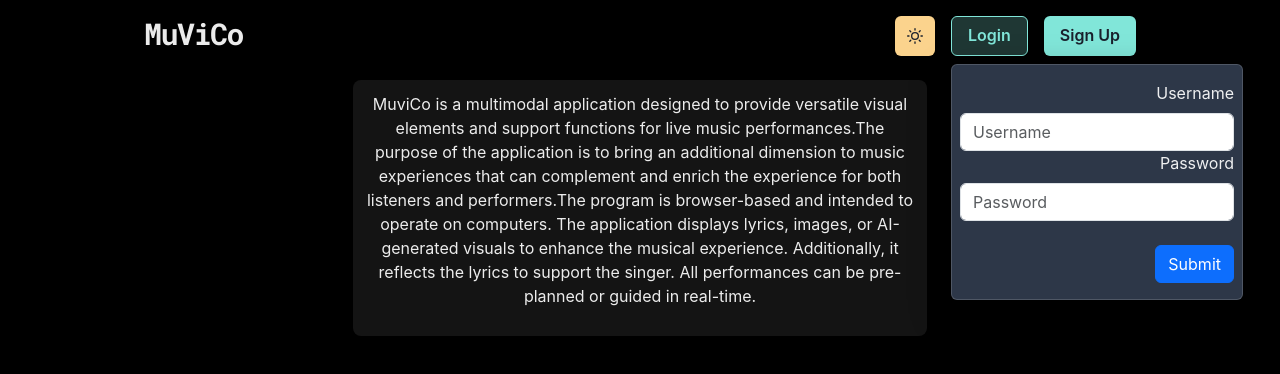
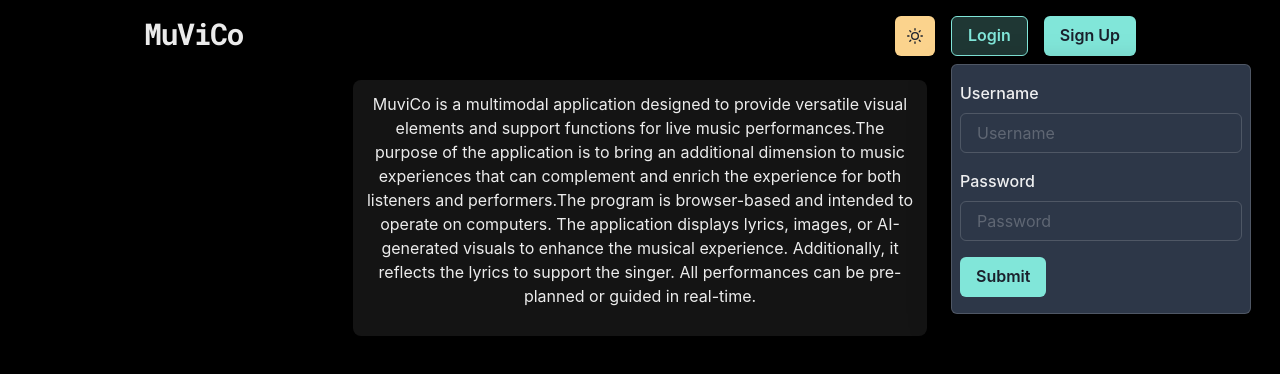
Before and after one commit to MuViCo/MuViCo, a React (Vite) app: page / in a window 1280 px wide. Both pictures are taken after a click on the button "Login". Shown: the top 374 px of the page. Built offline with nearby package versions, Linux system fonts and the light colour scheme.

Commit message:
deleted formik and bootstrap and fixed some ui things

```diff
--- a/src/client/components/homepage/index.jsx
+++ b/src/client/components/homepage/index.jsx
@@ -1,13 +1,14 @@
 import { Container, SimpleGrid, Button } from "@chakra-ui/react"
 import { useNavigate } from "react-router-dom"
-import { useState, useEffect } from "react"
+import { useState, useEffect, useRef } from "react" // Add useRef
 import presentationService from "../../services/presentations"
 import PresentationForm from "./presentationform"
 import Togglable from "../utils/Togglable"
 
 const HomePage = ({ user }) => {
   const [presentations, setPresentations] = useState([])
-  const navigate = useNavigate() // Add useNavigate hook
+  const navigate = useNavigate()
+  const togglableRef = useRef(null) // Create a ref for Togglable component
 
   useEffect(() => {
     presentationService
@@ -36,6 +37,10 @@ const HomePage = ({ user }) => {
     navigate("/connections")
   }
 
+  const handleCancel = () => {
+    togglableRef.current.toggleVisibility()
+  }
+
   return (
     <Container maxW="container.lg">
       <div>
@@ -44,13 +49,12 @@ const HomePage = ({ user }) => {
             <h2>Admin controls</h2>
             <SimpleGrid columns={[1, 2, 3]} mb={100} gap={6}>
               <Button onClick={() => navigate("/users")}>All users</Button>
-              {/* <Button onClick={() => navigate("/media")}>All media</Button> */}
             </SimpleGrid>
           </>
         )}
         <SimpleGrid columns={[1, 2, 3]} gap={1}>
-          <Togglable buttonLabel="new presentation" exitLabel="cancel">
-            <PresentationForm createPresentation={createPresentation} />
+          <Togglable buttonLabel="new presentation" exitLabel="cancel" ref={togglableRef}>
+            <PresentationForm createPresentation={createPresentation} onCancel={handleCancel} />
           </Togglable>
           <Button onClick={() => handleConnectionsClick()}>Connections</Button>
         </SimpleGrid>
--- a/src/client/components/homepage/presentationform.jsx
+++ b/src/client/components/homepage/presentationform.jsx
@@ -1,9 +1,9 @@
 import { useState } from "react"
 import {
-  FormControl, FormLabel, Input, Button, Box,
+  FormControl, FormLabel, Input, Button, Box, Flex,
 } from "@chakra-ui/react"
 
-const PresentationForm = ({ createPresentation }) => {
+const PresentationForm = ({ createPresentation, onCancel }) => {
   const [name, setName] = useState("")
 
   const addPresentation = (event) => {
@@ -27,7 +27,10 @@ const PresentationForm = ({ createPresentation }) => {
             onChange={({ target }) => setName(target.value)}
           />
         </FormControl>
+        <Flex align="center" mt={2}>
           <Button id='create-button' type="submit">create</Button>
+          <Button variant="outline" ml={2} onClick={onCancel}>cancel</Button>
+        </Flex>
       </form>
     </Box>
   )
--- a/src/client/components/navbar/Login.jsx
+++ b/src/client/components/navbar/Login.jsx
@@ -1,55 +1,95 @@
-import { Form, Formik, Field } from "formik"
-import { Form as BootstrapForm, Button } from "react-bootstrap"
-import { useState } from "react"
-import Error from "./Error"
-
+import { useState, useRef } from "react"
+import {
+  Button, FormControl, FormLabel, Input, Container, Box,
+} from "@chakra-ui/react"
 import presentationService from "../../services/presentations"
 import loginService from "../../services/login"
+import Error from "./Error"
+import { SignUpForm } from "./SignUp"
 
 const initialValues = {
   username: "",
   password: "",
 }
 
-export const LoginForm = ({ onSubmit, error }) => (
+export const LoginForm = ({ onSubmit, error }) => {
+  const [formData, setFormData] = useState(initialValues)
+  const [submissionError, setSubmissionError] = useState(null)
+  const usernameRef = useRef(null)
+  const passwordRef = useRef(null)
+
+  const handleChange = (e) => {
+    const { name, value } = e.target
+    setFormData({ ...formData, [name]: value })
+  }
+
+  const handleSubmit = async (e) => {
+    e.preventDefault()
+    try {
+      await onSubmit(formData)
+    } catch (errorjoku) {
+      console.log(error)
+      setSubmissionError(error.response.data.error)
+    }
+  }
+
+  const handleUsernameKeyDown = (e) => {
+    if (e.key === "Enter" || e.key === "Tab") {
+      e.preventDefault()
+      passwordRef.current.focus()
+    }
+  }
+
+  const handlePasswordKeyDown = (e) => {
+    if (e.key === "Enter") {
+      e.preventDefault()
+      handleSubmit(e)
+    }
+  }
+
+  return (
     <>
-    <Formik initialValues={initialValues} onSubmit={onSubmit}>
-      {({ handleSubmit }) => (
-        <Form>
-          <BootstrapForm.Group>
-            <BootstrapForm.Label htmlFor="username">
-              Username
-            </BootstrapForm.Label>
-            <Field
+      <form onSubmit={handleSubmit}>
+        <FormControl>
+          <FormLabel htmlFor="username">Username</FormLabel>
+          <Input
             id="username"
             type="text"
             name="username"
             placeholder="Username"
-              as={BootstrapForm.Control}
+            value={formData.username}
+            onChange={handleChange}
+            ref={usernameRef}
+            onKeyDown={handleUsernameKeyDown}
           />
-          </BootstrapForm.Group>
-          <BootstrapForm.Group>
-            <BootstrapForm.Label htmlFor="password">
-              Password
-            </BootstrapForm.Label>
-            <Field
+        </FormControl>
+        <FormControl mt={4} mb={0}>
+          <FormLabel htmlFor="password">Password</FormLabel>
+          <Input
             id="password"
             type="password"
             name="password"
             placeholder="Password"
-              as={BootstrapForm.Control}
+            value={formData.password}
+            onChange={handleChange}
+            ref={passwordRef}
+            onKeyDown={handlePasswordKeyDown}
           />
-          </BootstrapForm.Group>
-          <br />
-          <Button variant="primary" type="submit">
+        </FormControl>
+        <Container mt={4}>
+          <Box textAlign="justify">
+          </Box>
+        </Container>
+        <Box mt={4} display="flex" justifyContent="flex-start">
+          <Button colorScheme="teal" type="submit">
             Submit
           </Button>
-        </Form>
-      )}
-    </Formik>
-    <Error error={error} />
+        </Box>
+      </form>
+      <Error error={submissionError || error} />
     </>
   )
+}
 
 const Login = ({ onLogin }) => {
   const [error, setError] = useState(null)
@@ -59,9 +99,10 @@ const Login = ({ onLogin }) => {
       const user = await loginService.login({ username, password })
       window.localStorage.setItem("user", JSON.stringify(user))
       onLogin(user)
-    } catch (e) {
-      console.log(e)
-      setError(e.response.data.error)
+    } catch (errorjoku) {
+      console.log(error)
+      setError(error.response.data.error)
+      throw error
     }
   }
 
--- a/src/client/components/navbar/SignUp.jsx
+++ b/src/client/components/navbar/SignUp.jsx
@@ -1,10 +1,8 @@
-import {
-  Form, Formik, Field, ErrorMessage,
-} from "formik"
-import { Form as BootstrapForm, Button } from "react-bootstrap"
 import { useState } from "react"
 import * as yup from "yup"
-import { Container, Box, Link } from "@chakra-ui/react"
+import {
+  Container, Box, Link, Button, FormControl, FormLabel, Input,
+} from "@chakra-ui/react"
 import Error from "./Error"
 import signupService from "../../services/signup"
 import loginService from "../../services/login"
@@ -31,71 +29,83 @@ const validationSchema = yup.object().shape({
     .required("Password confirmation is required"),
 })
 
-export const SignUpForm = ({ onSubmit, error }) => (
+export const SignUpForm = ({ onSubmit, error }) => {
+  const [formData, setFormData] = useState(initialValues)
+  const [formErrors, setFormErrors] = useState({})
+
+  const handleChange = (e) => {
+    const { name, value } = e.target
+    setFormData({ ...formData, [name]: value })
+  }
+
+  const handleSubmit = async (e) => {
+    e.preventDefault()
+    try {
+      await validationSchema.validate(formData, { abortEarly: false })
+      await onSubmit(formData)
+    } catch (validationErrors) {
+      const errors = {}
+      validationErrors.inner.forEach((problemosss) => {
+        errors[error.path] = error.message
+      })
+      setFormErrors(errors)
+    }
+  }
+
+  return (
     <>
-    <Formik
-      initialValues={initialValues}
-      onSubmit={onSubmit}
-      validationSchema={validationSchema}
-    >
-      {({ handleSubmit }) => (
-        <Form>
-          <BootstrapForm.Group>
-            <BootstrapForm.Label htmlFor="username">
-              Username
-            </BootstrapForm.Label>
-            <Field
+      <form onSubmit={handleSubmit}>
+        <FormControl>
+          <FormLabel htmlFor="username">Username</FormLabel>
+          <Input
             id="username"
             type="text"
             name="username"
             placeholder="Username"
-              as={BootstrapForm.Control}
+            value={formData.username}
+            onChange={handleChange}
           />
-          </BootstrapForm.Group>
-          <ErrorMessage
-            name="username"
-            component="div"
-            className="alert alert-danger"
-          />
-          <BootstrapForm.Group>
-            <BootstrapForm.Label htmlFor="password">
-              Password
-            </BootstrapForm.Label>
-            <Field
+          {formErrors.username && (
+            <div className="alert alert-danger">{formErrors.username}</div>
+          )}
+        </FormControl>
+
+        <FormControl mt={4}>
+          <FormLabel htmlFor="password">Password</FormLabel>
+          <Input
             id="password"
             type="password"
             name="password"
             placeholder="Password"
-              as={BootstrapForm.Control}
+            value={formData.password}
+            onChange={handleChange}
           />
-          </BootstrapForm.Group>
-          <ErrorMessage
-            name="password"
-            component="div"
-            className="alert alert-danger"
-          />
+          {formErrors.password && (
+            <div className="alert alert-danger">{formErrors.password}</div>
+          )}
+        </FormControl>
 
-          <BootstrapForm.Group>
-            <BootstrapForm.Label htmlFor="password_confirmation">
-              Confirm Password
-            </BootstrapForm.Label>
-            <Field
+        <FormControl mt={4}>
+          <FormLabel htmlFor="password_confirmation">Confirm Password</FormLabel>
+          <Input
             id="password_confirmation"
             type="password"
             name="password_confirmation"
             placeholder="Password"
-              as={BootstrapForm.Control}
+            value={formData.password_confirmation}
+            onChange={handleChange}
           />
-          </BootstrapForm.Group>
-          <ErrorMessage
-            name="password_confirmation"
-            component="div"
-            className="alert alert-danger"
-          />
-        <Container>
+          {formErrors.password_confirmation && (
+            <div className="alert alert-danger">
+              {formErrors.password_confirmation}
+            </div>
+          )}
+        </FormControl>
+
+        <Container mt={4}>
           <Box textAlign="justify">
             <p>
-              By clicking Submit, you agree to our {""}
+              By clicking Submit, you agree to our {" "}
               <Link color='teal.500' href='/terms' isExternal>
                 Terms of Service
               </Link>
@@ -103,16 +113,16 @@ export const SignUpForm = ({ onSubmit, error }) => (
           </Box>
         </Container>
 
-          <br />
-          <Button variant="primary" type="submit">
+        <Box mt={0} display="flex" justifyContent="flex-start">
+          <Button colorScheme="teal" type="submit">
             Submit
           </Button>
-        </Form>
-      )}
-    </Formik>
+        </Box>
+      </form>
       <Error error={error} />
     </>
   )
+}
 
 const SignUp = ({ onSignup }) => {
   const [error, setError] = useState(null)
--- a/src/client/components/utils/Togglable.jsx
+++ b/src/client/components/utils/Togglable.jsx
@@ -20,7 +20,6 @@ const Togglable = forwardRef(({ buttonLabel, exitLabel, children }, ref) => {
       {visible && (
         <Box>
           {children}
-          <Button onClick={toggleVisibility}>{exitLabel}</Button>
         </Box>
       )}
     </Box>
```
Lines whose indentation alone changed are shown as unchanged.
